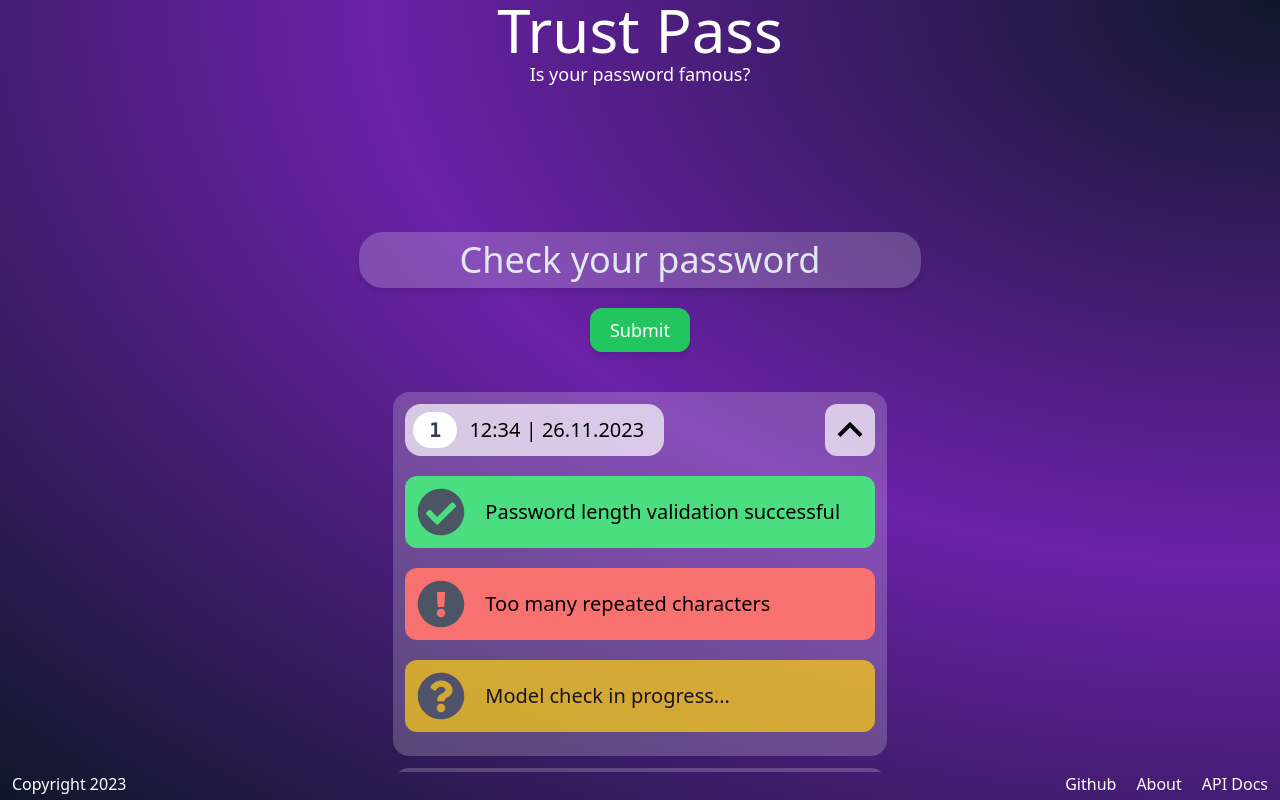
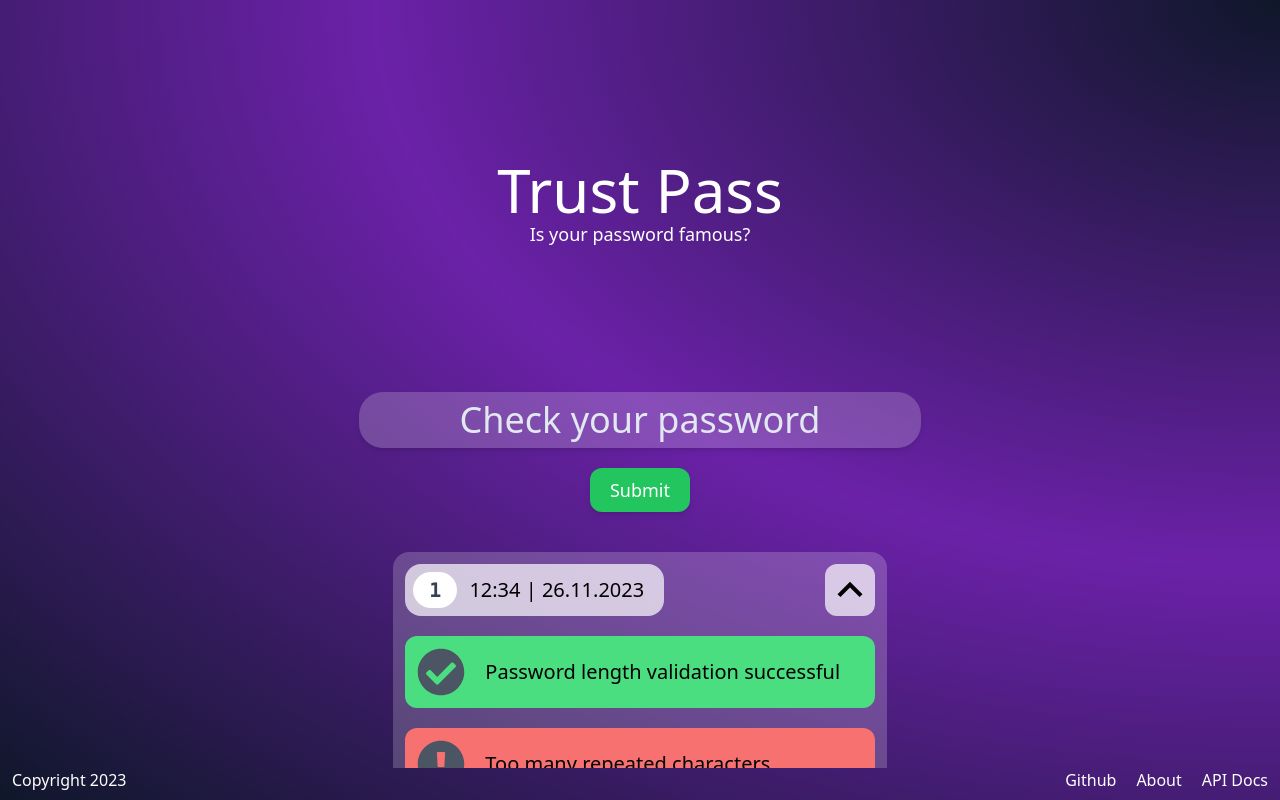
Before and after one commit to m-posluszny/trust-your-pass, a React (Create React App) app in the folder frontend/: page / in a window 1280 px wide. Built offline with nearby package versions, Linux system fonts and the light colour scheme.

Commit message:
Added scroll functionality

```diff
--- a/frontend/src/App/App.js
+++ b/frontend/src/App/App.js
@@ -8,7 +8,7 @@ import { PassInput } from '../Input/Input.component';
 function App() {
   return (
     <Container>
-      <main class="flex my-auto flex-col">
+      <main class="flex my-auto flex-col  overflow-y-visible overflow-x-hidden h-[100vh]">
         <Title/>
         <PassInput/>
         <OutputList/>
--- a/frontend/src/Output/Output.component.jsx
+++ b/frontend/src/Output/Output.component.jsx
@@ -45,7 +45,7 @@ export const OutputSubList = ({ output, expanded }) => {
 
 export const OutputList = ({ useOutputs }) => {
 
-    return <div class=" p-5 rounded-2xl  overflow-y-visible overflow-x-hidden  mx-auto w-2/5" style={{ "maxHeight": "50vh", "minWidth": "400pt" }}>
+    return <div class=" p-5 rounded-2xl mx-auto w-2/5" style={{  "minWidth": "400pt" }}>
         <OutputSubList expanded/>
         <OutputSubList/>
     </div>
--- a/frontend/src/Static/Title.component.jsx
+++ b/frontend/src/Static/Title.component.jsx
@@ -1,5 +1,5 @@
 export const Title = () =>   <>
-        <h1 class="text-white text-6xl text-center mt-0">
+        <h1 class="text-white text-6xl text-center mt-40">
           Trust Pass
         </h1>
         <h3 class="text-white text-lg text text-center mb-36 mt-0">
```
